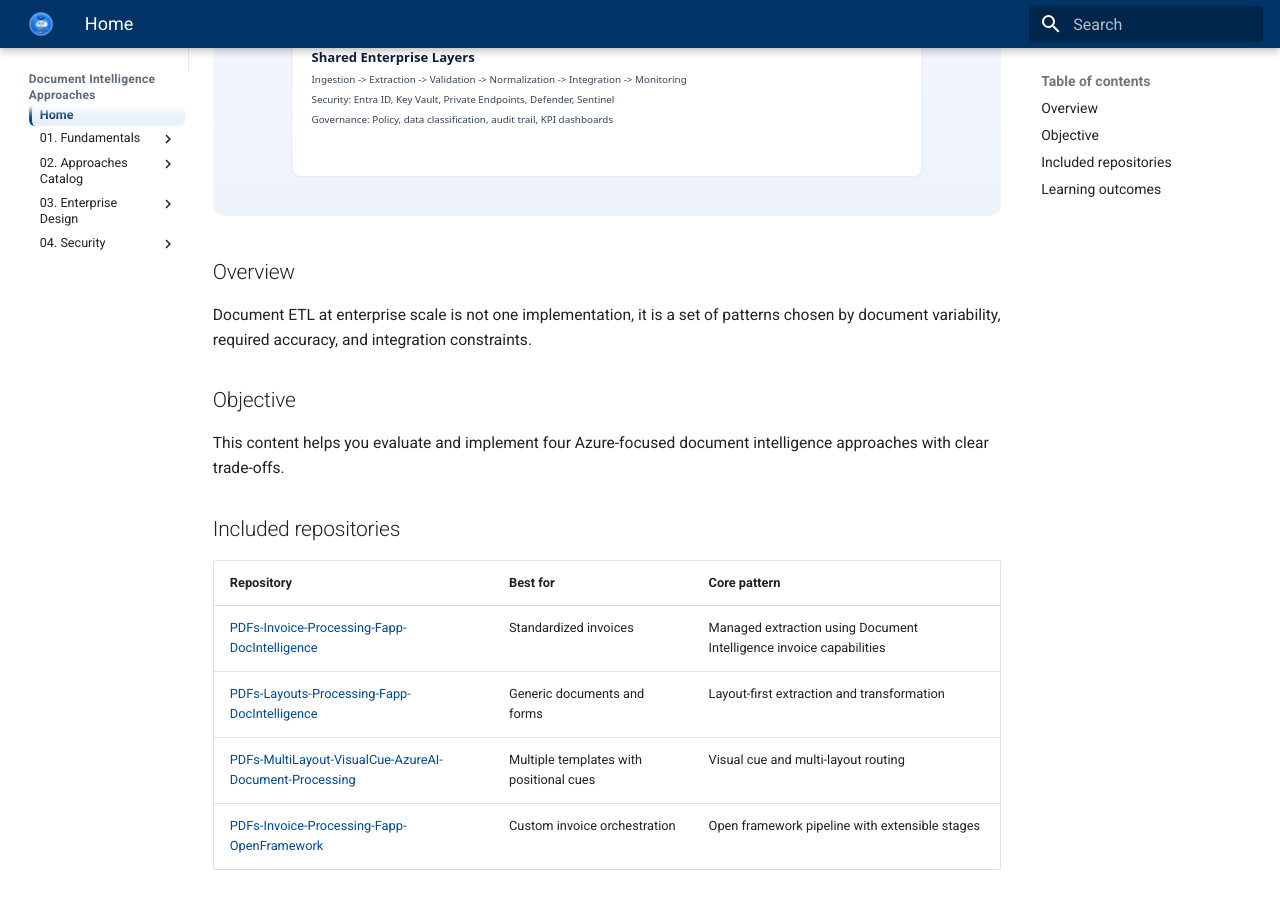
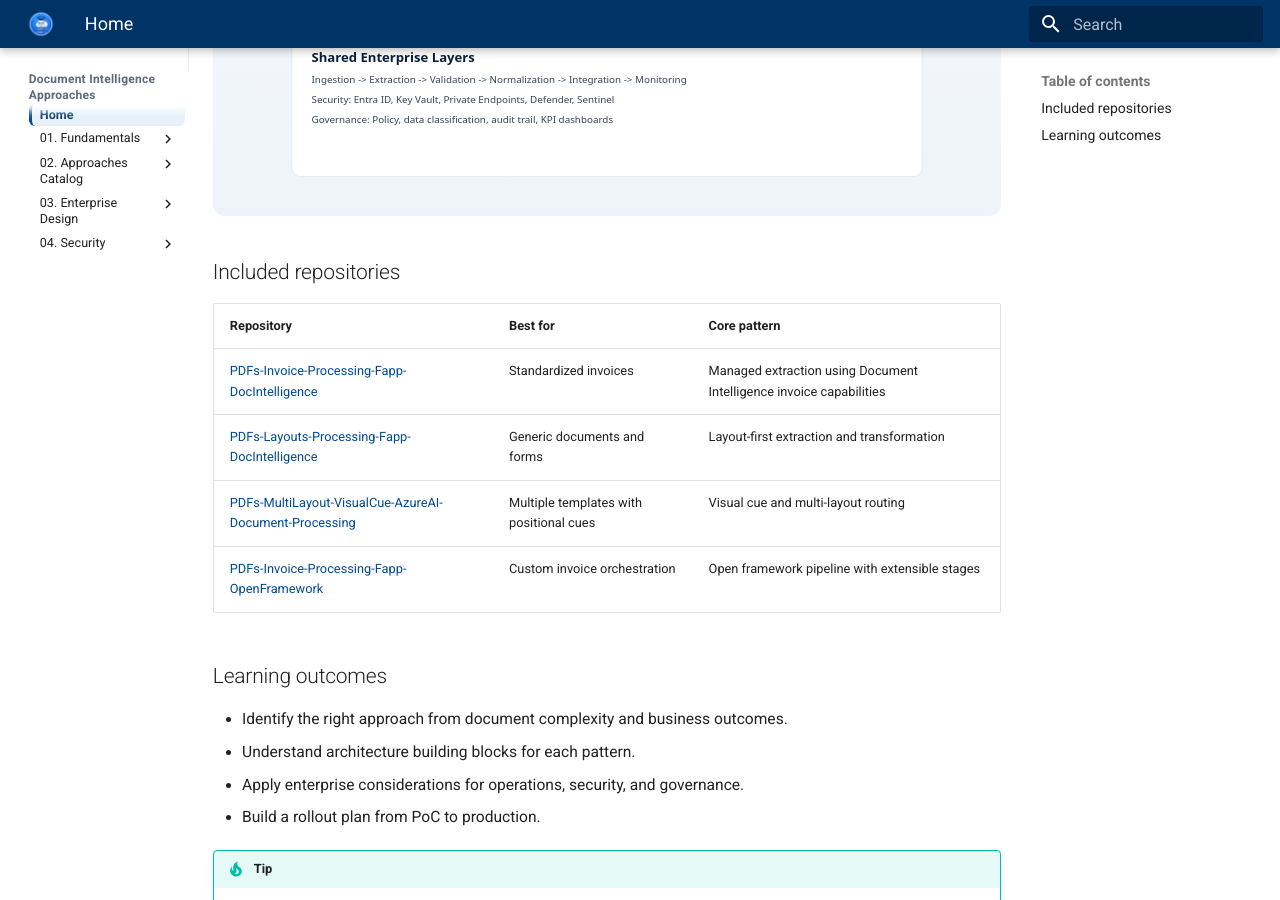
Before and after one commit to Cloud2BR-TEC/ai-academy-101-docs-etl, an MkDocs documentation site: the page built from docs/index.md, in a window 1280 px wide and 900 px high, scrolled down 421 px. Built offline with MkDocs 1.6.1 and Material for MkDocs 9.7.7, drawn with Linux system fonts in a browser that asks for light colours.

Commit message:
chore:remove-home-overview-objective

```diff
--- a/docs/index.md
+++ b/docs/index.md
@@ -5,14 +5,6 @@ This documentation presents a practical guide for designing document ETL pipelin
 <p align="center">
 <img src="assets/img/approaches/overview-map.svg" alt="Document intelligence approaches overview map" style="border-radius: 10px; max-width: 100%;"/>
 </p>
-
-## Overview
-
-Document ETL at enterprise scale is not one implementation, it is a set of patterns chosen by document variability, required accuracy, and integration constraints.
-
-## Objective
-
-This content helps you evaluate and implement four Azure-focused document intelligence approaches with clear trade-offs.
 
 ## Included repositories
 
```
